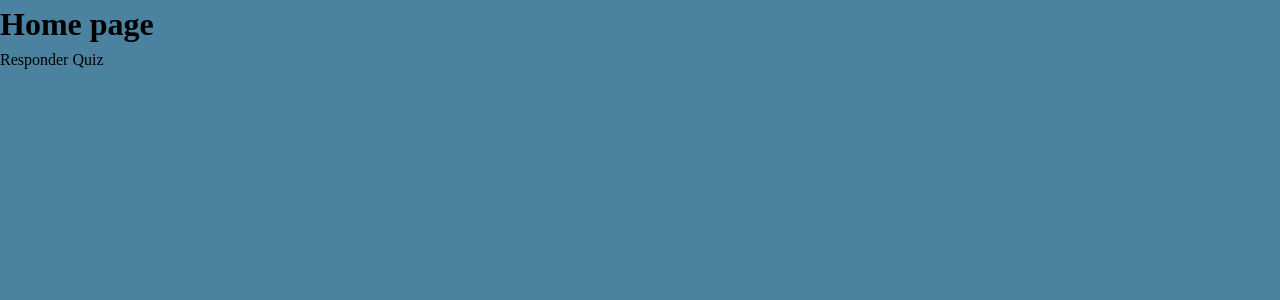
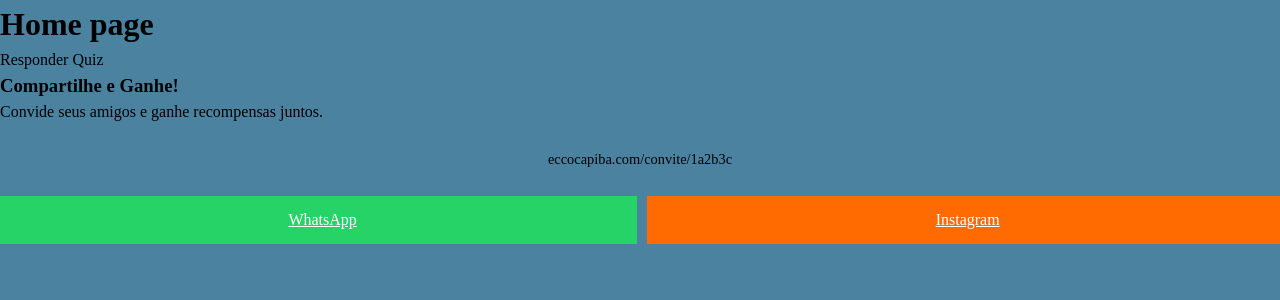
Before and after one commit to AldusD/ecocabiba, a React (Vite) app in the folder client/: page / in a window 1280 px wide. Shown: the top 300 px of the page. Built offline with nearby package versions, Linux system fonts and the light colour scheme.

Commit message:
refactor(UserIndication): move section from html to react

```diff
--- /dev/null
+++ b/client/src/components/pages/HomePage/components/Quiz/UserIndication/index.jsx
@@ -0,0 +1,25 @@
+import { UserIndicationStyles } from "./styles";
+
+export default function UserIndication() {
+    return (
+        <UserIndicationStyles>
+            <section class="card share-section">
+                <h3>Compartilhe e Ganhe!</h3>
+                <p>Convide seus amigos e ganhe recompensas juntos.</p>
+
+                <div class="share-link-box">
+                    eccocapiba.com/convite/1a2b3c
+                </div>
+
+                <div class="social-buttons">
+                    <a href="#" class="btn btn-social btn-whatsapp" id="whatsapp-share" role="button" aria-label="Compartilhar no WhatsApp">
+                        <i class="fab fa-whatsapp"></i> WhatsApp
+                    </a>
+                    <a href="#" class="btn btn-social btn-instagram" id="instagram-share" role="button" aria-label="Compartilhar no Instagram">
+                        <i class="fab fa-instagram"></i> Instagram
+                    </a>
+                </div>
+            </section>
+        </UserIndicationStyles>
+    );
+}
--- /dev/null
+++ b/client/src/components/pages/HomePage/components/Quiz/UserIndication/styles.js
@@ -0,0 +1,42 @@
+import styled from "styled-components";
+
+import enums from "../../../../../../enums";
+
+export const UserIndicationStyles = styled.div`
+    .btn-whatsapp {
+        background-color: ${enums.COLORS.WHATSAPP};
+    }
+
+    .btn-instagram {
+        background-color: ${enums.COLORS.FIRE_STATUS};
+    }
+
+    .share-link-box {
+        background-color: var(--cor-primaria-fundo);
+        padding: 10px 15px;
+        border-radius: var(--border-radius-base);
+        font-size: 0.9em;
+        color: var(--cor-texto-principal);
+        text-align: center;
+        margin: 15px 0;
+        overflow: hidden;
+        white-space: nowrap;
+        text-overflow: ellipsis;
+    }
+
+    .social-buttons {
+        display: flex;
+        gap: 10px;
+    }
+
+    .btn-social {
+        color: white;
+        flex-grow: 1;
+        text-align: center;
+        display: flex;
+        justify-content: center;
+        align-items: center;
+        gap: 8px;
+        padding: 12px 0;
+    }
+`;
--- a/client/src/components/pages/HomePage/index.jsx
+++ b/client/src/components/pages/HomePage/index.jsx
@@ -1,6 +1,7 @@
 import { useState } from "react"
 import styles from "./styles";
 import Quiz from "./components/Quiz";
+import UserIndication from "./components/Quiz/UserIndication";
 
 export default function HomePage() {
     const [quizMode, setQuizMode] = useState(false);
@@ -10,6 +11,7 @@ export default function HomePage() {
             <h1>Home page</h1>
             <span onClick={() => {setQuizMode(true)}} >Responder Quiz</span>
             { quizMode ? <Quiz setQuizMode={setQuizMode} /> : <></> }
+            <UserIndication/>
         </div>
     )
 }
--- a/client/src/enums/COLORS.js
+++ b/client/src/enums/COLORS.js
@@ -6,5 +6,7 @@ export default Object.freeze({
     LIGHT_ACTION: "#75B03B",
     PROGRESS_BG: "#478426",
     PRIMARY_TEXT: "#333333",
-    WRONG_RED: "#E57373"
+    WRONG_RED: "#E57373",
+    WHATSAPP: "#25D366",
+    FIRE_STATUS: "#FF6B00"
 });
```
